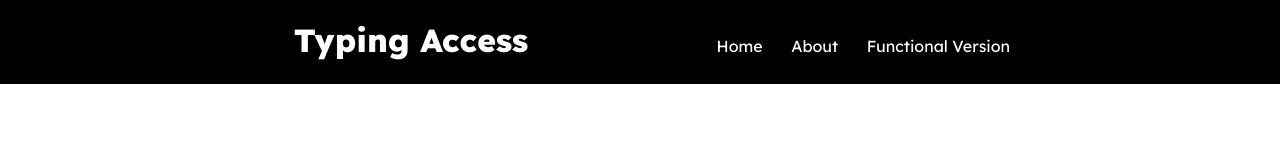
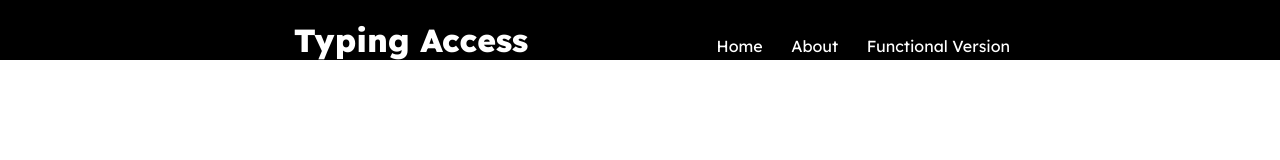
Before and after one commit to js-pg/typing-focus, a plain HTML site: page index.html in a window 1280 px wide. Drawn offline with Linux system fonts and the light colour scheme.

Commit message:
Update style.css

```diff
--- a/style.css
+++ b/style.css
@@ -7,7 +7,8 @@
 nav {
     background-color: black;
     width: 100%;
-    height: 84px;
+    height: 12.85%;
+
 }
 
 
```
